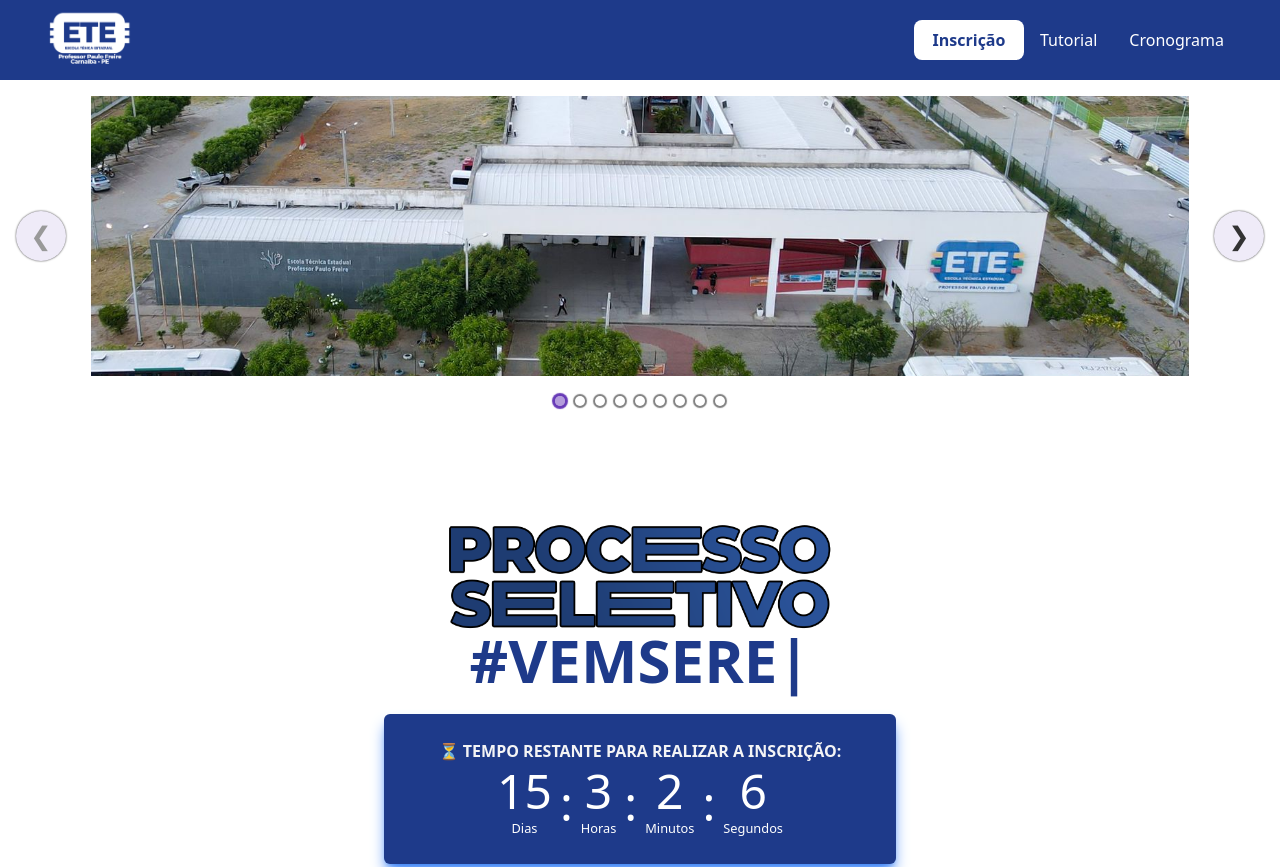
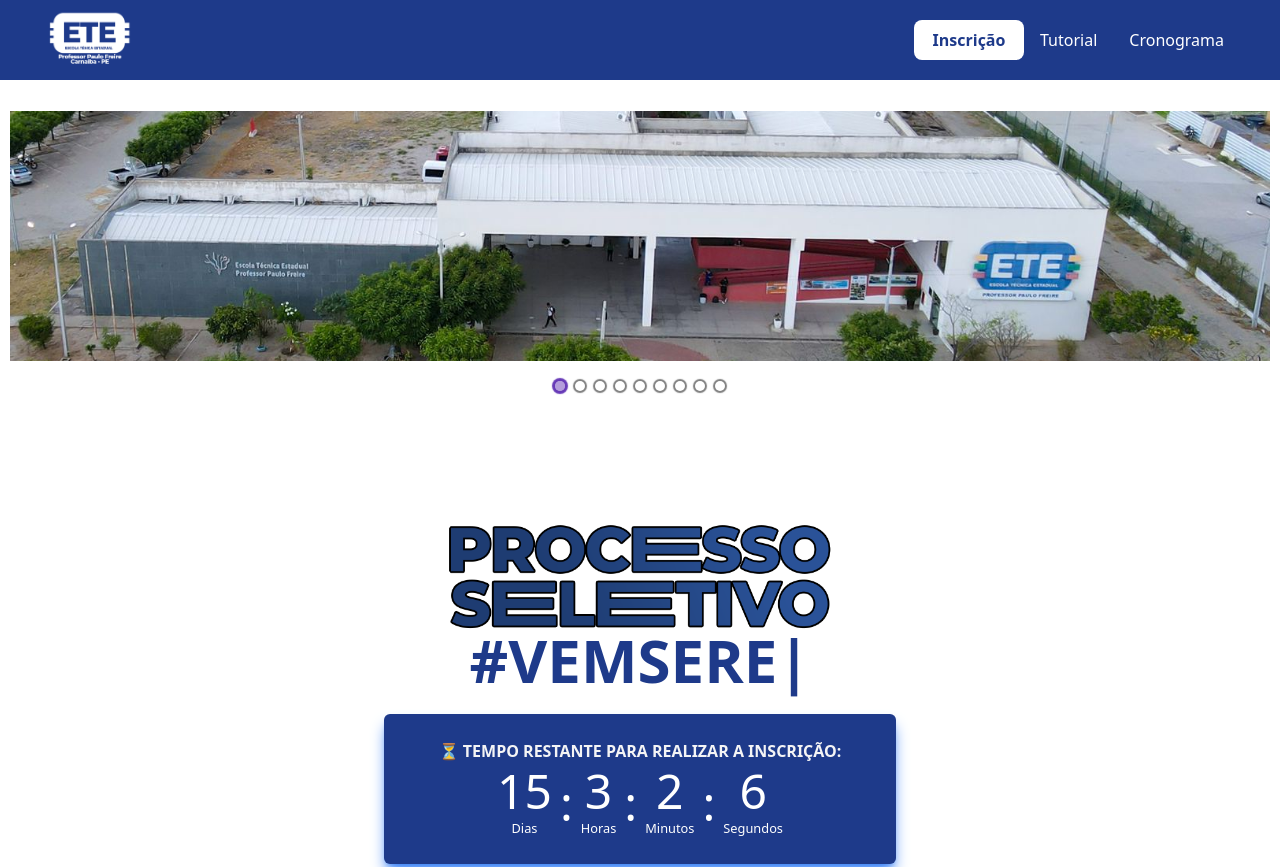
Before and after one commit to codewallaci/eteppf-processo, a React (Vite) app: page / in a window 1280 px wide. Shown: the top 867 px of the page. Built offline with nearby package versions, Linux system fonts and the light colour scheme.

Commit message:
Atualizando..

```diff
--- a/src/components/CarouselComp.tsx
+++ b/src/components/CarouselComp.tsx
@@ -25,10 +25,10 @@ const CarouselComp = () => {
   ];
 
   return (
-    <div className="h-[250px] w-full mb-12 mt-12 flex justify-center items-center px-4">
+    <div className="h-[250px] w-full mb-12 mt-12 flex justify-center items-center">
       <Carousel
         breakPoints={breakPoints}
-        showArrows={true}
+        showArrows={false}
         enableAutoPlay={true}
         autoPlaySpeed={8200}
         disableArrowsOnEnd={true}
--- a/src/components/Item.tsx
+++ b/src/components/Item.tsx
@@ -7,6 +7,5 @@ export default styled.div`
   height: 250px;
   width: 100%;
   color: #fff;
-  margin: 15px;
   font-size: 4em;
 `;
```
